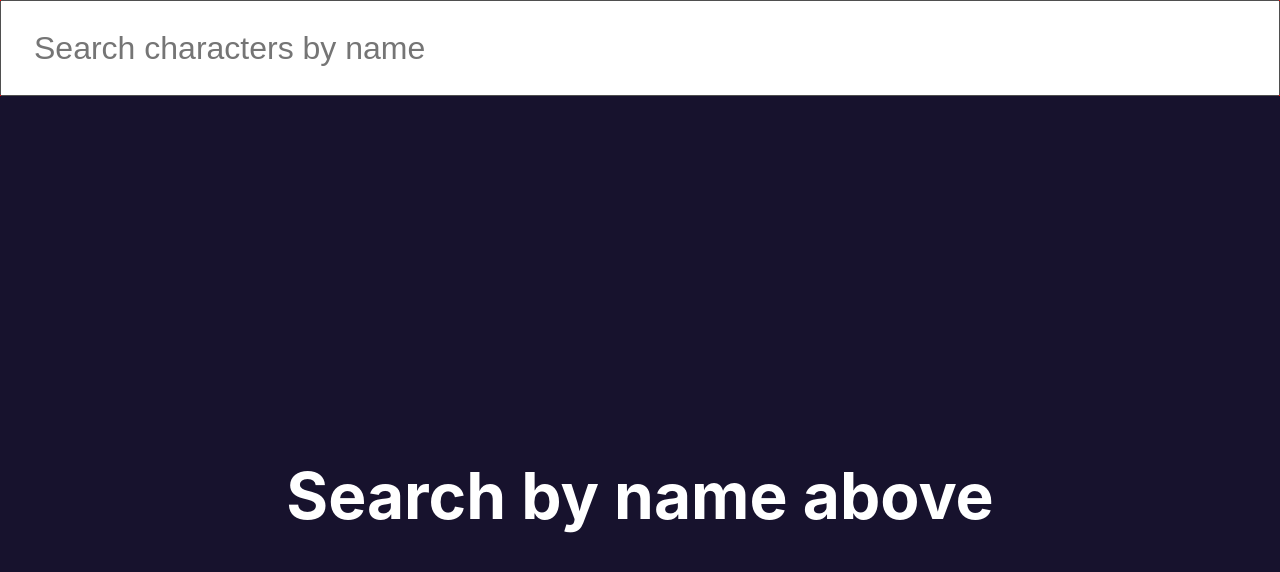
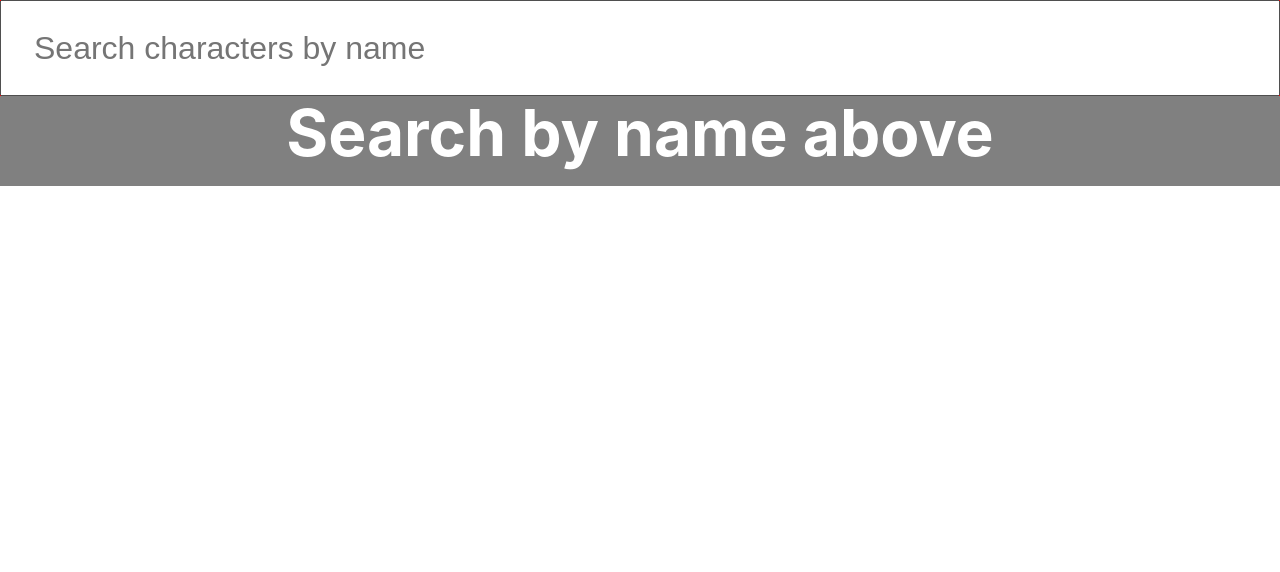
Before and after one commit to Amplify-Tech-Challenge/swapi-challenge-fe, a Next.js app: page /characters in a window 1280 px wide. Shown: the top 572 px of the page. Built offline with nearby package versions, Linux system fonts and the light colour scheme.

Commit message:
convert to ul/li for accessibility

```diff
--- a/pages/characters/index.js
+++ b/pages/characters/index.js
@@ -1,63 +1,88 @@
-import React, { useState, useEffect } from 'react';
+import React, { useState, useEffect } from "react";
 import CharacterCard from "../../components/CharacterCard/CharacterCard";
-const API_URL = process.env.RESTURL_MYAPI;
 import styles from "../../styles/Home.module.css";
 import SearchBar from "../../components/SearchBar/SearchBar";
+import styled from "styled-components";
+const API_URL = process.env.RESTURL_MYAPI;
+
+const Main = styled.main`
+  display: flex;
+  flex-direction: column;
+  background: gray;
+  `;
+const Results = styled.ul`
+  display: flex;
+  flex-direction: column;
+  flex-flow: wrap;
+  margin-top: 0;
+  background: gray;
+  list-style-type: none;
+  align-items: center
+  justify-content: center;
+  padding: 0;
+`;
+const Title = styled.span`
+  background: inherit;
+`
 
 const CharacterList = () => {
-  const [searchResults, setSearchResults] = useState([])
-  const [noResults, setNoResults] = useState(null)
-  const [previousSearchResults, setPreviousSearchResults] = useState([])
+  const [searchResults, setSearchResults] = useState([]);
+  const [previousSearchResults, setPreviousSearchResults] = useState([]);
+  const [noResults, setNoResults] = useState(null);
 
-  const parseResults = (resultObject) => {
-    setPreviousSearchResults(searchResults)
-    setSearchResults(resultObject?.results)
-    resultObject.message ? setNoResults(resultObject.message) : setNoResults(null)
-  }
+  const parseResults = resultObject => {
+    setPreviousSearchResults(searchResults);
+    setSearchResults(resultObject.results);
+    resultObject.message
+      ? setNoResults(resultObject.message)
+      : setNoResults(null);
+  };
 
   const makeCharacterList = () => {
+    console.log('list fire')
     const getId = url => {
       const splitUrl = url.split("/");
       const id = splitUrl[splitUrl.length - 2];
       return id;
     };
 
-    if (searchResults?.length) {
+    // if (previousSearchResults.length && !searchResults) {
+    //   return previousSearchResults.map(c => {
+    //     const id = getId(c.url);
+    //     const characterData = { ...c, id };
+    //     return <CharacterCard key={Math.random()} character={characterData} />;
+    //   });
+    // } else
+    if (searchResults.length) {
       return searchResults.map(c => {
         const id = getId(c.url);
         const characterData = { ...c, id };
-        return <CharacterCard key={Math.random()} character={characterData} />;
+        return <li><CharacterCard key={Math.random()} character={characterData} /></li>;
       });
     }
   };
 
   const showSearchState = () => {
-
-    return <h1 className={styles.title}>{searchResults?.length ? 'Results' : noResults ? noResults : "Search by name above"}</h1>
-  }
+    if (noResults) {
+      return <h1 className={styles.title}>{noResults}</h1>;
+    } else if (previousSearchResults.length && !searchResults.length) {
+      return <h1 className={styles.title}>Results</h1>;
+    } else if (!previousSearchResults.length && !searchResults.length) {
+      return <h1 className={styles.title}>Search by name above</h1>;
+    } else {
+      return <h1 className={styles.title}>Results</h1>;
+    }
+  };
 
   return (
-    <>
-      <SearchBar getResults={parseResults}/>
-      <div className={styles.container}>
-        {/* TODO break out into separate function to add 'loading'  */}
-        {showSearchState()}
+    <Main>
+      <SearchBar getResults={parseResults} />
+      <Title>{showSearchState()}</Title>
+      <Results >
         {makeCharacterList()}
-      </div>
-    </>
+      </Results>
+    </Main>
   );
 };
 
-// export const getStaticProps = async () => {
-//   // will load up a page of movies, can append more with 'load more'
-//   // search field will make api call and load SW card components with information/cancel previously typed letter
-
-//   const request = await fetch(`${API_URL}/characters/`);
-//   const data = await request.json();
-
-//   return {
-//     props: { characters: data },
-//   };
-// };
-
 export default CharacterList;
```
